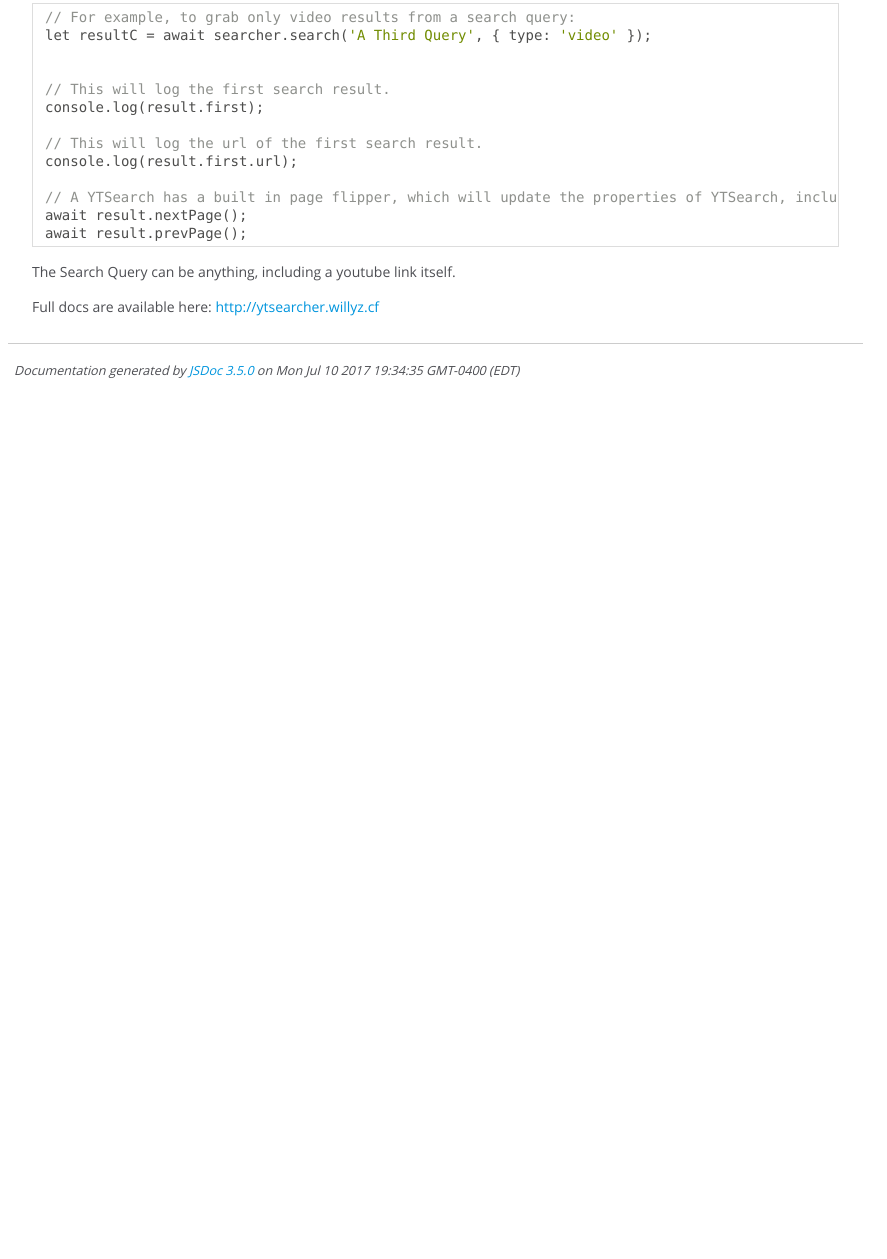
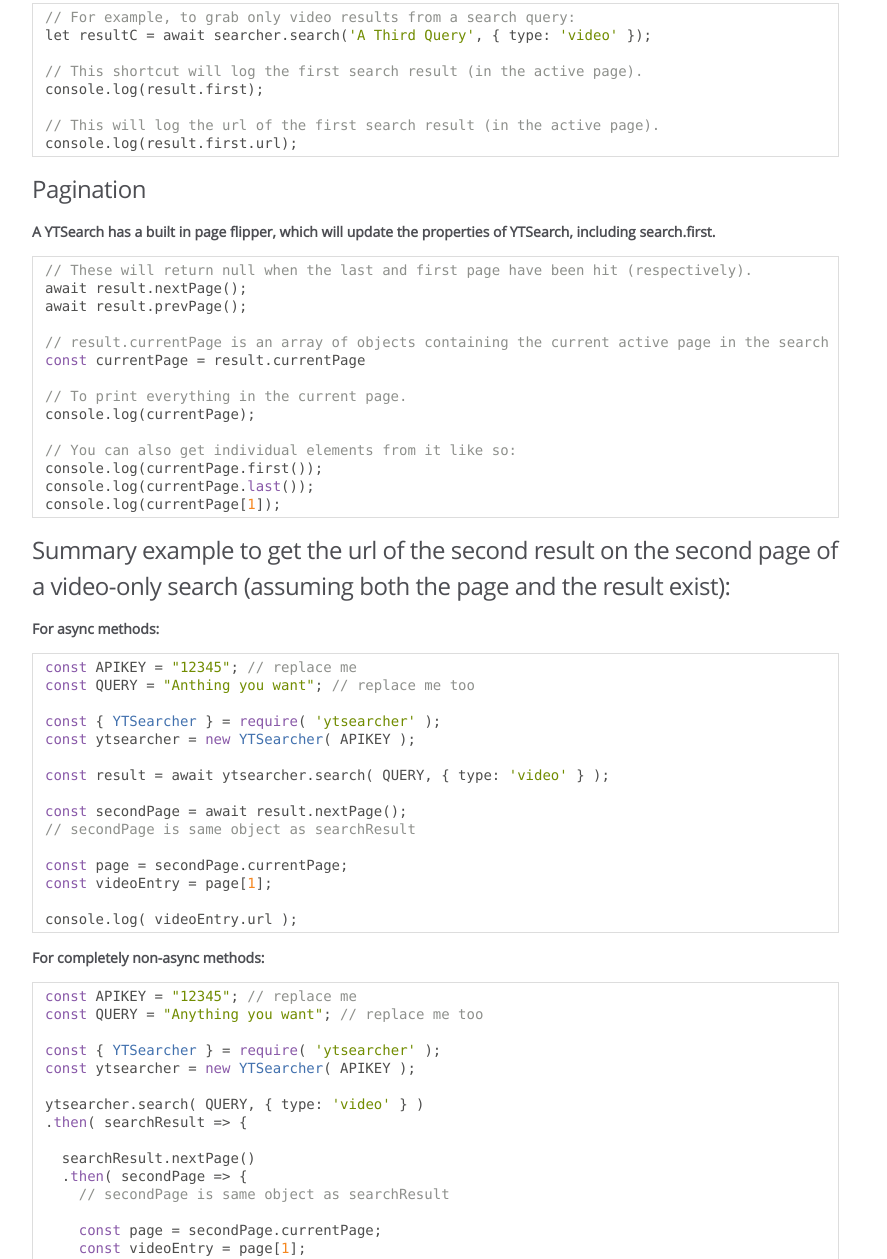
Before and after one commit to wzhouwzhou/ytsearcher, a website: page docs/index.html in a window 1280 px wide. Shown: the part 909-2168 px from the top of the page, without its empty margins (0-887 px from the left). Before the commit the page ends 1304 px from the top, so only its background shows below. Drawn offline with Linux system fonts and the light colour scheme.

Commit message:
Better Documentation

```diff
--- a/docs/index.html
+++ b/docs/index.html
@@ -47,7 +47,8 @@
 <h3>Quick Start Guide</h3><p><strong>Creating the object:</strong></p>
 <pre class="prettyprint source"><code>const { YTSearcher } = require('ytsearcher');
 const searcher = new YTSearcher(apikey);</code></pre><p>For details on how to obtain an API key and create a project visit <a href="https://developers.google.com/youtube/v3/getting-started">this link</a></p>
-<p>By default the api key will be irretrievable. To enable access to <code>searcher.key</code> create the object like so:</p>
+<p>By default the api key will be irretrievable.
+To enable access to <code>searcher.key</code> create the object like so:</p>
 <pre class="prettyprint source"><code>const searcher2 = new YTSearcher( {
   key: apiKey,
   revealkey: true,
@@ -60,16 +61,59 @@
 <pre class="prettyprint source"><code>// For example, to grab only video results from a search query:
 let resultC = await searcher.search('A Third Query', { type: 'video' });
 
-
-// This will log the first search result.
+// This shortcut will log the first search result (in the active page).
 console.log(result.first);
 
-// This will log the url of the first search result.
-console.log(result.first.url);
+// This will log the url of the first search result (in the active page).
+console.log(result.first.url);</code></pre><h3>Pagination</h3><p><strong>A YTSearch has a built in page flipper, which will update the properties of YTSearch, including search.first.</strong></p>
+<pre class="prettyprint source"><code>// These will return null when the last and first page have been hit (respectively).
+await result.nextPage();
+await result.prevPage();
 
-// A YTSearch has a built in page flipper, which will update the properties of YTSearch, including `first`. These will return null when the last and first page have been hit (respectively).
-await result.nextPage();
-await result.prevPage();</code></pre><p>The Search Query can be anything, including a youtube link itself.</p>
+// result.currentPage is an array of objects containing the current active page in the search object.
+const currentPage = result.currentPage
+
+// To print everything in the current page.
+console.log(currentPage);
+
+// You can also get individual elements from it like so:
+console.log(currentPage.first());
+console.log(currentPage.last());
+console.log(currentPage[1]);</code></pre><h3>Summary example to get the url of the second result on the second page of a video-only search (assuming both the page and the result exist):</h3><p><strong>For async methods:</strong></p>
+<pre class="prettyprint source"><code>const APIKEY = &quot;12345&quot;; // replace me
+const QUERY = &quot;Anthing you want&quot;; // replace me too
+
+const { YTSearcher } = require( 'ytsearcher' );
+const ytsearcher = new YTSearcher( APIKEY );
+
+const result = await ytsearcher.search( QUERY, { type: 'video' } );
+
+const secondPage = await result.nextPage();
+// secondPage is same object as searchResult
+
+const page = secondPage.currentPage;
+const videoEntry = page[1];
+
+console.log( videoEntry.url );</code></pre><p><strong>For completely non-async methods:</strong></p>
+<pre class="prettyprint source"><code>const APIKEY = &quot;12345&quot;; // replace me
+const QUERY = &quot;Anything you want&quot;; // replace me too
+
+const { YTSearcher } = require( 'ytsearcher' );
+const ytsearcher = new YTSearcher( APIKEY );
+
+ytsearcher.search( QUERY, { type: 'video' } )
+.then( searchResult => {
+
+  searchResult.nextPage()
+  .then( secondPage => {
+    // secondPage is same object as searchResult
+
+    const page = secondPage.currentPage;
+    const videoEntry = page[1];
+
+    console.log( videoEntry.url );
+  });
+});</code></pre><p>The Search Query can be anything, including a youtube link itself.</p>
 <p>Full docs are available here: <a href="https://ytsearcher.willyz.cf">http://ytsearcher.willyz.cf</a></p></article>
     </section>
 
@@ -87,7 +131,7 @@
 <br class="clear">
 
 <footer>
-    Documentation generated by <a href="https://github.com/jsdoc3/jsdoc">JSDoc 3.5.0</a> on Mon Jul 10 2017 19:34:35 GMT-0400 (EDT)
+    Documentation generated by <a href="https://github.com/jsdoc3/jsdoc">JSDoc 3.5.0</a> on Wed Jul 12 2017 11:22:01 GMT-0400 (EDT)
 </footer>
 
 <script> prettyPrint(); </script>
```
Also changed, not shown: docs/YTSearch.html (+1 -1 lines), docs/YTSearch.js.html (+1 -1 lines), docs/YTSearchPage.html (+1 -1 lines), docs/YTSearchPage.js.html (+1 -1 lines), docs/YTSearcher.html (+1 -1 lines), docs/YTSearcher.js.html (+1 -1 lines), docs/global.html (+1 -1 lines), README.md.
